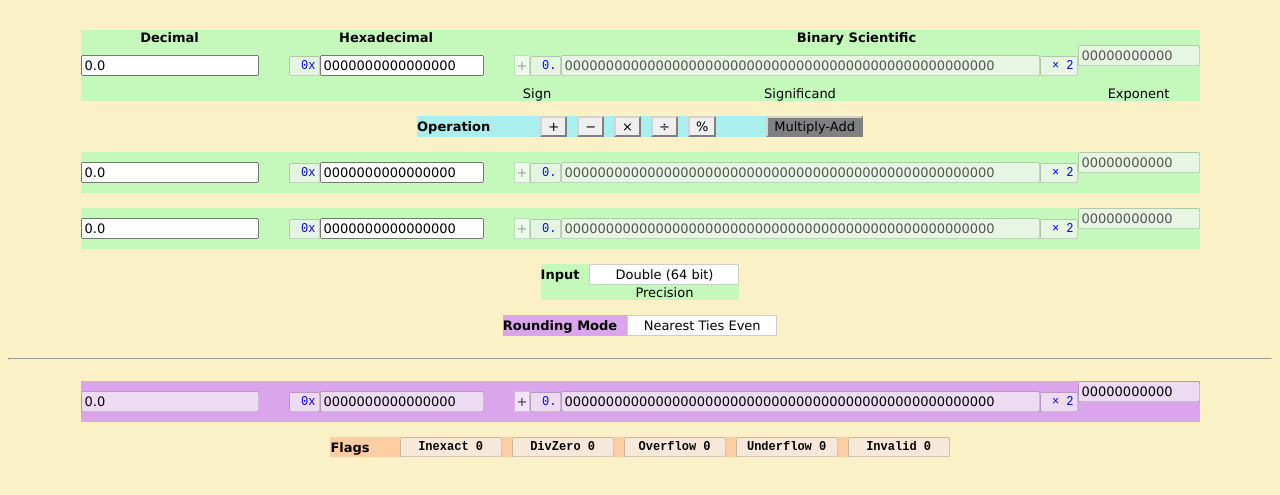
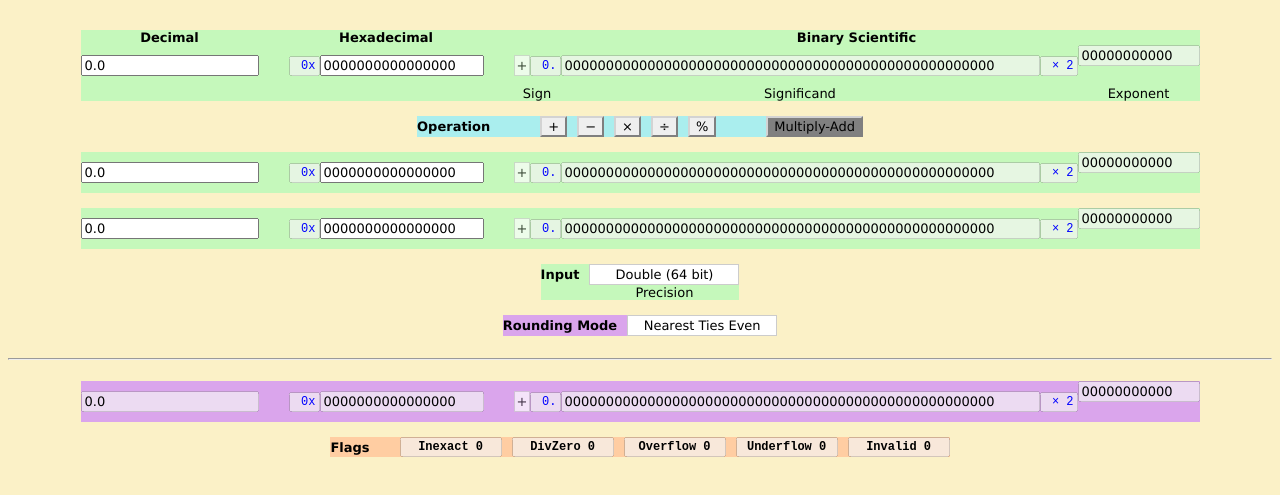
Before and after one commit to s-y-wu/webfloat, a plain HTML site: page index.html in a window 1280 px wide. Both pictures are taken after a click on the button "Multiply-Add". Shown: the part 65-560 px from the top of the page. Drawn offline with Linux system fonts and the light colour scheme; no server answers.

Commit message:
all pushed

```diff
--- a/index.html
+++ b/index.html
@@ -3,7 +3,7 @@
   <head>
     <meta charset="utf-8">
     <meta http-equiv="Content-Type" content="text/html; charset=utf-8">
-    <title>Emscripten-Generated Code</title>
+    <title>WebFloat</title>
     <style>
       .emscripten { padding-right: 0; margin-left: auto; margin-right: auto; display: block; }
       textarea.emscripten { font-family: monospace; width: 80%; }
@@ -72,11 +72,11 @@
         <td><input disabled size="2" style="font-family: monospace; color: blue; text-align:right" type="text" value="0x"></td>
         <td style="text-align:left; padding-right: 30px"><input id="arg1" class="hexadecimal input-hexadecimal" style="text-align:left" size="18" maxlength="16" style="font-family: monospace" type="text" value="0000000000000000" onchange="processHexadecimal('arg1', 'first-input-decimal', 'first-input-sign', 'first-input-significand', 'first-input-exponent', 'hiddenbit1'); runFPCalc()"></td>
 
-        <td style="text-align:center"><select disabled id="first-input-sign" class="custom-select-sign"><option value="+">+</option><option value="-">−</option></select></td>
+        <td style="text-align:center"><select disabled id="first-input-sign" class="custom-select-sign" style="color: black;"><option value="+">+</option><option value="-">−</option></select></td>
         <td><input id="hiddenbit1" disabled maxlength="2" size="2" style="font-family: monospace; color: blue; text-align:right" type="text" value="0."></td>
-        <td style="text-align:center"><input disabled id="first-input-significand" class="significand input-significand" style="text-align:left" maxlength="52" size="63" style="font-family: monospace" type="text" value="0000000000000000000000000000000000000000000000000000"></td>
+        <td style="text-align:center"><input disabled id="first-input-significand" class="significand input-significand" style="text-align:left; color: black;" maxlength="52" size="63" style="font-family: monospace" type="text" value="0000000000000000000000000000000000000000000000000000"></td>
         <td><input disabled size="3" style="font-family: monospace; color: blue; text-align:right" type="text" value="× 2"></td>
-        <td style="text-align:left; padding-bottom: 20px"><input disabled id="first-input-exponent" class="exponent input-exponent" style="text-align:left" maxlength="11" size="12" style="font-family: monospace" type="text" value="00000000000"></td>
+        <td style="text-align:left; padding-bottom: 20px"><input disabled id="first-input-exponent" class="exponent input-exponent" style="text-align:left; color: black;" maxlength="11" size="12" style="font-family: monospace" type="text" value="00000000000"></td>
       </tr><tr>
         <th colspan=3></th>
         <td style="text-align:center" colspan=2>Sign</td>
@@ -109,11 +109,11 @@
           <td><input disabled size="2" style="font-family: monospace; color: blue; text-align:right" type="text" value="0x"></td>
           <td style="text-align:left; padding-right: 30px"><input id="arg3" class="hexadecimal" style="text-align:left" size="18" maxlength="16" style="font-family: monospace" type="text" value="0000000000000000" onchange="processHexadecimal('arg3', 'second-input-decimal', 'second-input-sign', 'second-input-significand', 'second-input-exponent', 'hiddenbit2'); runFPCalc()"></td>
 
-          <td style="text-align:center"><select disabled id="second-input-sign" class="custom-select-sign"><option value="+">+</option><option value="-">−</option></select></td>
+          <td style="text-align:center"><select disabled id="second-input-sign" class="custom-select-sign" style="color: black"><option value="+">+</option><option value="-">−</option></select></td>
           <td><input id="hiddenbit2" disabled maxlength="2" size="2" style="font-family: monospace; color: blue; text-align:right" type="text" value="0."></td>
-          <td style="text-align:center"><input disabled id="second-input-significand" class="significand" style="text-align:left" maxlength="52" size="63" style="font-family: monospace" type="text" value="0000000000000000000000000000000000000000000000000000"></td>
+          <td style="text-align:center"><input disabled id="second-input-significand" class="significand" style="text-align:left; color: black" maxlength="52" size="63" style="font-family: monospace" type="text" value="0000000000000000000000000000000000000000000000000000"></td>
           <td><input disabled size="3" style="font-family: monospace; color: blue; text-align:right" type="text" value="× 2"></td>
-          <td style="text-align:left; padding-bottom: 20px"><input disabled id="second-input-exponent" class="exponent" style="text-align:left" maxlength="11" size="12" style="font-family: monospace" type="text" value="00000000000"></td>
+          <td style="text-align:left; padding-bottom: 20px"><input disabled id="second-input-exponent" class="exponent" style="text-align:left; color: black" maxlength="11" size="12" style="font-family: monospace" type="text" value="00000000000"></td>
         </table></tr>
       </div>
 
@@ -126,11 +126,11 @@
           <td><input disabled size="2" style="font-family: monospace; color: blue; text-align:right" type="text" value="0x"></td>
           <td style="text-align:left; padding-right: 30px"><input id="arg5" class="hexadecimal" style="text-align:left" size="18" maxlength="16" style="font-family: monospace" type="text" value="0000000000000000" onchange="processHexadecimal('arg5', 'third-input-decimal', 'third-input-sign', 'third-input-significand', 'third-input-exponent', 'hiddenbit3'); runFPCalc()"></td>
 
-          <td style="text-align:center"><select disabled id="third-input-sign" class="custom-select-sign"><option value="+">+</option><option value="-">−</option></select></td>
+          <td style="text-align:center"><select disabled id="third-input-sign" class="custom-select-sign" style="color: black"><option value="+">+</option><option value="-">−</option></select></td>
           <td><input id="hiddenbit3" disabled maxlength="2" size="2" style="font-family: monospace; color: blue; text-align:right" type="text" value="0."></td>
-          <td style="text-align:center"><input disabled id="third-input-significand" class="significand" style="text-align:left" maxlength="52" size="63" style="font-family: monospace" type="text" value="0000000000000000000000000000000000000000000000000000"></td>
+          <td style="text-align:center"><input disabled id="third-input-significand" class="significand" style="text-align:left; color: black" maxlength="52" size="63" style="font-family: monospace" type="text" value="0000000000000000000000000000000000000000000000000000"></td>
           <td><input disabled size="3" style="font-family: monospace; color: blue; text-align:right" type="text" value="× 2"></td>
-          <td style="text-align:left; padding-bottom: 20px"><input disabled id="third-input-exponent" class="exponent" style="text-align:left" maxlength="11" size="12" style="font-family: monospace" type="text" value="00000000000"></td>
+          <td style="text-align:left; padding-bottom: 20px"><input disabled id="third-input-exponent" class="exponent" style="text-align:left; color: black" maxlength="11" size="12" style="font-family: monospace" type="text" value="00000000000"></td>
         </table></tr>
       </div>
 
```
Also changed, not shown: template.html (+3 -3 lines).
